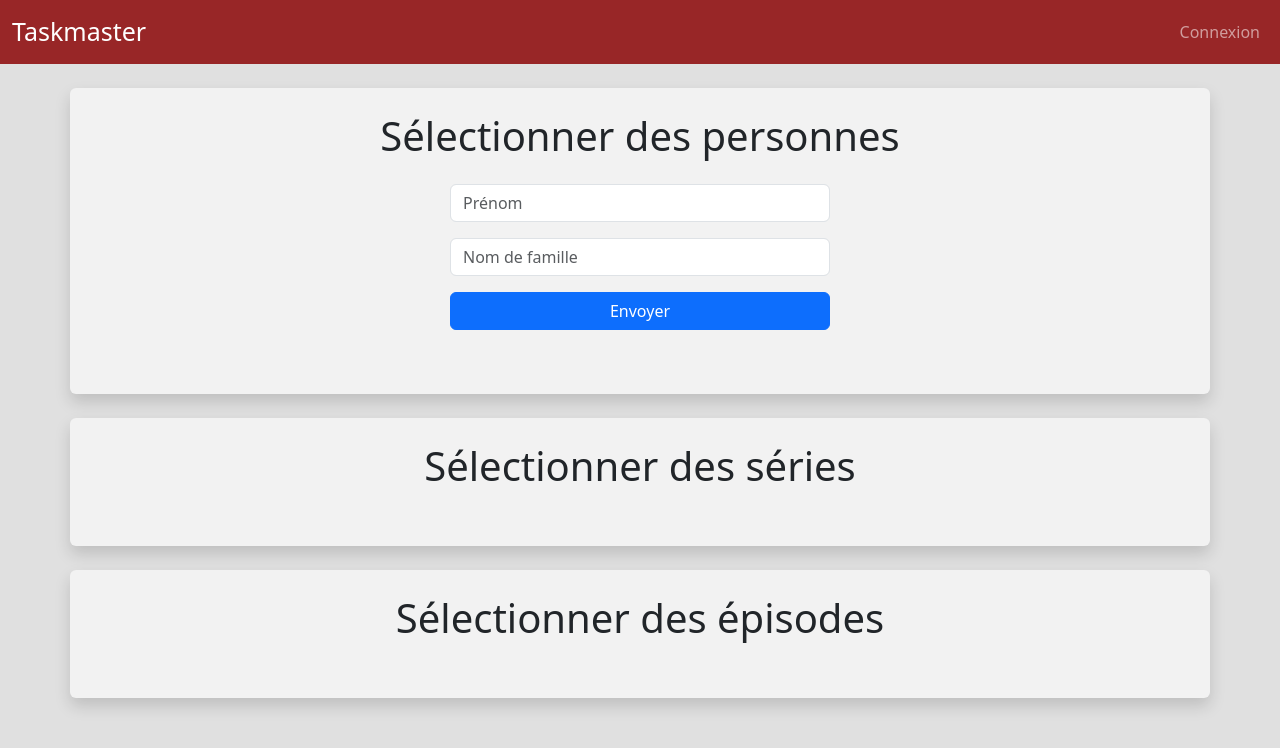
After one commit to MehdiBoustani/INFO0009-2-Project, a PHP site: page /tables.php in a window 1280 px wide. The commit adds this page. Shown: the top 748 px of the page. Run offline with PHP 8.4, Linux system fonts and the light colour scheme.

Commit message:
start data selection on tables

```diff
--- a/www/login.php
+++ b/www/login.php
@@ -36,10 +36,10 @@
                 <h1>Se connecter</h1>
                 <form method="post" action="login.php">
                     <div class="input-group mb-3">
-                        <input type="text" class="form-control" style="width: 350px;" placeholder="Nom d'utilisateur" aria-label="Username" aria-describedby="basic-addon1" name="login" required>
+                        <input type="text" class="form-control" style="width: 350px;" placeholder="Nom d'utilisateur" name="login" required>
                     </div>
                     <div class="input-group mb-3">
-                        <input type="password" class="form-control" style="width: 350px;" placeholder="Mot de passe" aria-label="Password" aria-describedby="basic-addon2" name="pass" required>
+                        <input type="password" class="form-control" style="width: 350px;" placeholder="Mot de passe" name="pass" required>
                     </div>
                     <div class="d-grid gap-2 mx-auto">
                         <button type="submit" class="btn btn-block custom-btn" style="width: 380px;">Connexion</button>
--- a/www/navbar.php
+++ b/www/navbar.php
@@ -22,6 +22,9 @@
                     <li class="nav-item">
                         <a class = "nav-link" href="./totaux-glissants.php">Exemple totaux</a>
                     </li>
+                    <li class="nav-item">
+                        <a class = "nav-link" href="./tables.php">Selection de données</a>
+                    </li>
                 </ul>
             <?php endif; ?>
         </div>
--- /dev/null
+++ b/www/tables.php
@@ -0,0 +1,59 @@
+<?php
+    session_start();
+    include 'header.html';
+    include 'navbar.php';
+?>
+
+<body>
+        <?php
+            $bdd = new PDO('mysql:host=db;dbname=group9;charset=utf8', 'group9', 'tabodi');
+        ?>
+        <div class="container d-flex flex-column align-items-center shadow rounded-2 mt-8 mx-auto custom-bg-color p-5 pt-4 mt-4">
+            <h1>Sélectionner des personnes</h1>
+            <form method="post" action="tables.php">
+                <p>
+                <div class="input-group mb-3">
+                        <input type="text" class="form-control" style="width: 350px;" placeholder="Prénom" name="firstname">
+                    </div>
+                    <div class="input-group mb-3">
+                        <input type="text" class="form-control" style="width: 350px;" placeholder="Nom de famille" name="lastname">
+                    </div>
+                    <div class="d-grid gap-2 mx-auto">
+                        <button type="submit" class="btn btn-block btn-primary" style="width: 380px;"> Envoyer</button>
+                    </div>
+                    <?php
+                        if (isset($_POST['firstname']) || isset($_POST['lastname'])):
+                            $firstname = $_POST['firstname'];
+                            $lastname = $_POST['lastname'];
+                            /*$req contient les tuples de la requête*/
+                            $req = $bdd->prepare('SELECT FIRSTNAME, LASTNAME FROM person WHERE FIRSTNAME = :firstname OR LASTNAME = :lastname', [PDO::ATTR_CURSOR => PDO::CURSOR_FWDONLY]); // Prepare pour éviter les injections sql
+                            $req->execute(array('firstname' => $firstname, 'lastname' => $lastname));
+
+                            if ($req->rowCount() > 0){
+                                while ($tuple = $req->fetch()) {
+                                    echo "<p>" . $tuple['FIRSTNAME'] . " " . $tuple['LASTNAME'] . "</p>";
+                                }
+                            }
+                            else{
+                                echo "<p>Le prénom '$firstname' n'a pas été trouvé dans la base de données</p>";
+                            }
+
+                        endif;
+                    ?>
+                </p>
+            </form>
+        </div>
+
+        <div class="container d-flex flex-column align-items-center shadow rounded-2 mt-8 mx-auto custom-bg-color p-5 pt-4 mt-4">
+            <h1>Sélectionner des séries</h1>
+            <form method="post" action="tables.php">
+            </form>
+        </div>
+
+        <div class="container d-flex flex-column align-items-center shadow rounded-2 mt-8 mx-auto custom-bg-color p-5 pt-4 mt-4">
+            <h1>Sélectionner des épisodes</h1>
+            <form method="post" action="tables.php">
+            </form>
+        </div>
+    </body>
+</html>
```
Also changed, not shown: www/index.php (+4 -12 lines).
